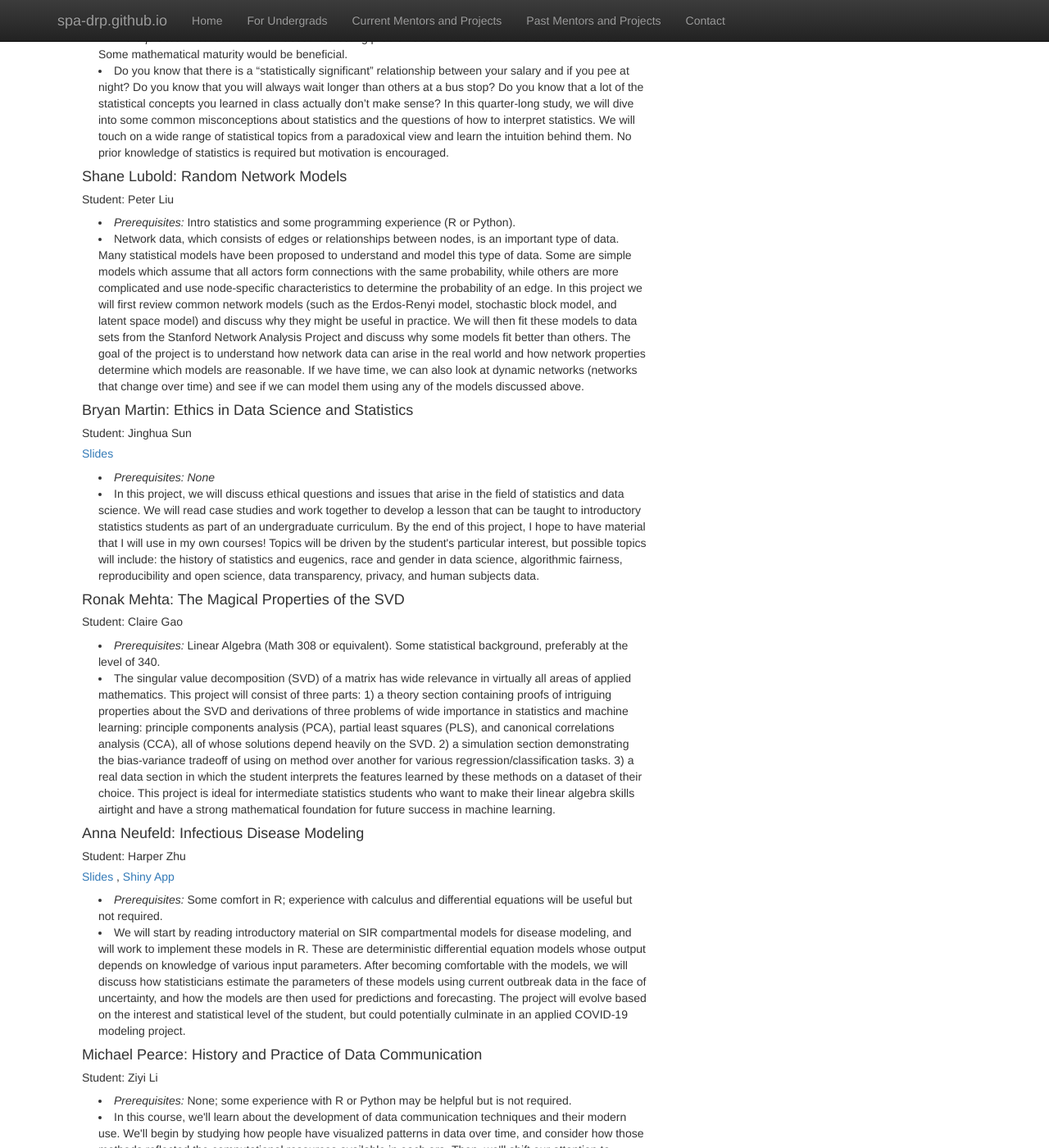
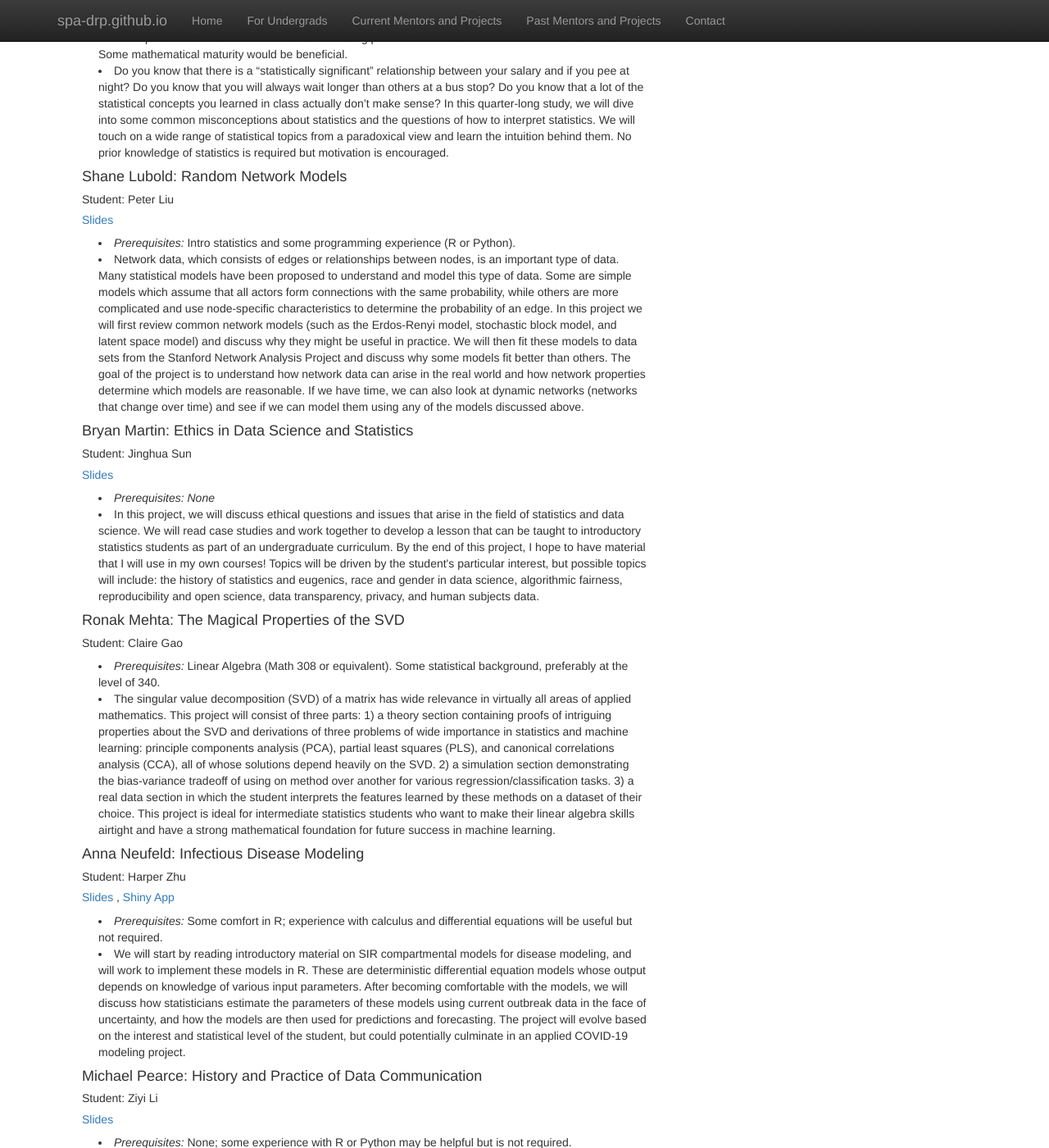
Before and after one commit to SPA-DRP/spa-drp.github.io, a Jekyll site: the page built from past-projects.html, in a window 1280 px wide and 1400 px high, scrolled down 373 px. Shown: the whole window at 82% size. Built offline with Jekyll 4.4.1, drawn with Linux system fonts in a browser that asks for light colours; nearby versions of some CDN libraries; library files that are not in the unit come from our copies.

Commit message:
adding project links

```diff
--- a/past-projects.html
+++ b/past-projects.html
@@ -37,6 +37,7 @@
 
 <h4>Shane Lubold: Random Network Models</h4>
   <h5> Student: Peter Liu </h5>
+  <h5> <a href = "https://spa-drp.github.io/writeups/aut2020/peter-slides.pdf"> Slides </a> </h5>
 <p class="content" style="padding:0px;margin:0px 20px 0px;">
     <li style="padding:0px;margin:0px 20px 0px;"> <i> Prerequisites: </i> Intro statistics and some programming experience (R or Python). </li>
     <li style="padding:0px;margin:0px 20px 0px;">
@@ -91,6 +92,7 @@
 
 <h4> Michael Pearce: History and Practice of Data Communication </h4>
   <h5> Student: Ziyi Li </h5>
+  <h5> <a href = "https://spa-drp.github.io/writeups/aut2020/ziyi-writeup.pdf"> Slides </a> </h5>
 <p class="content" style="padding:0px;margin:0px 20px 0px;">
     <li style="padding:0px;margin:0px 20px 0px;"> <i> Prerequisites: </i>
       None; some experience with R or Python may be helpful but is not required.
@@ -124,6 +126,7 @@
 
 <h4> Sarah Teichman: Phylogenetic Trees </h4>
   <h5> Student: Lexi Xia </h5>
+  <h5> <a href = "https://spa-drp.github.io/writeups/aut2020/lexi-writeup.pdf"> Slides </a> </h5>
 <p class="content" style="padding:0px;margin:0px 20px 0px;">
     <li style="padding:0px;margin:0px 20px 0px;"> <i> Prerequisites: </i>
       An intro stats class. Some R experience is useful but not required.
```
Also changed, not shown: 6 other files.
